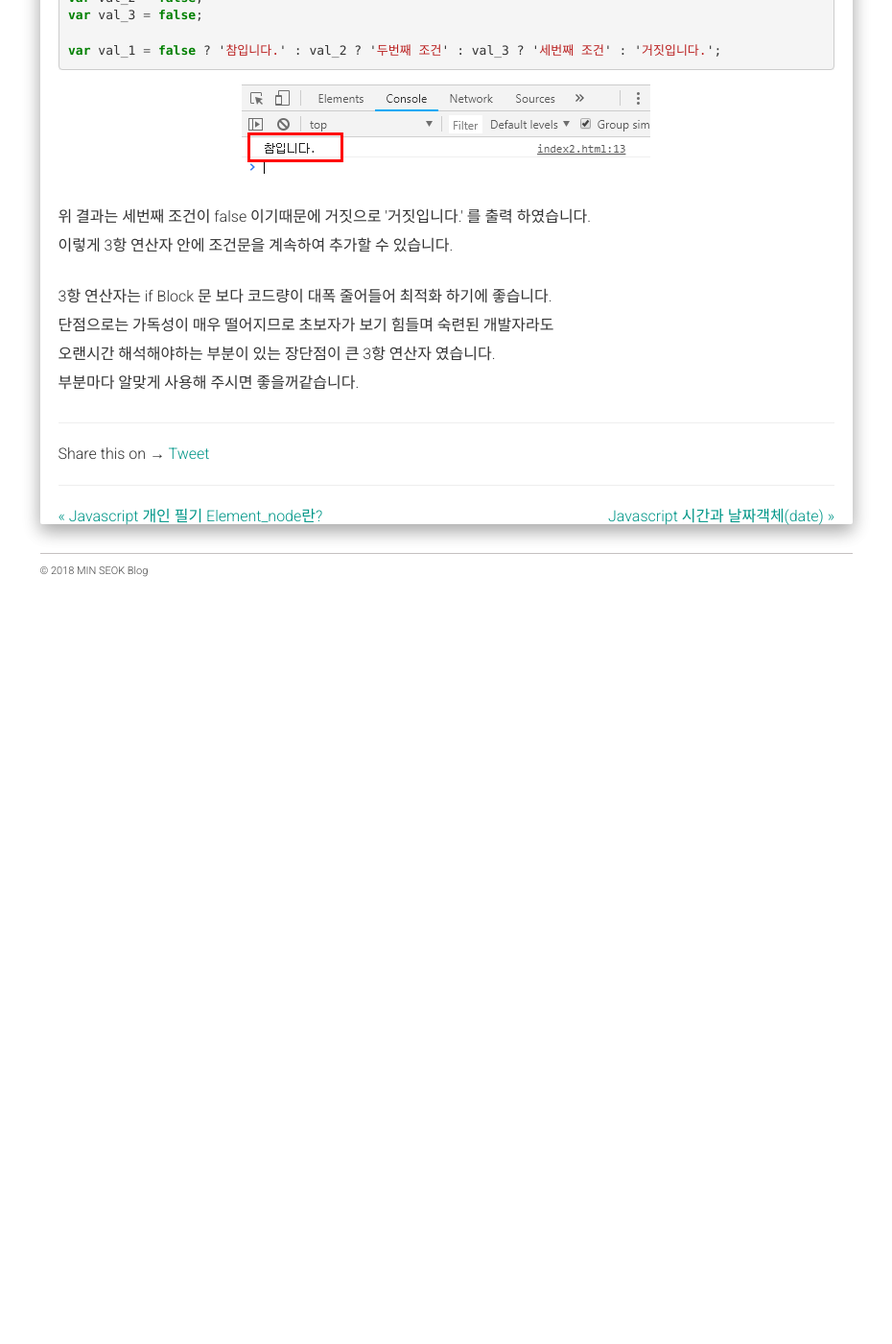
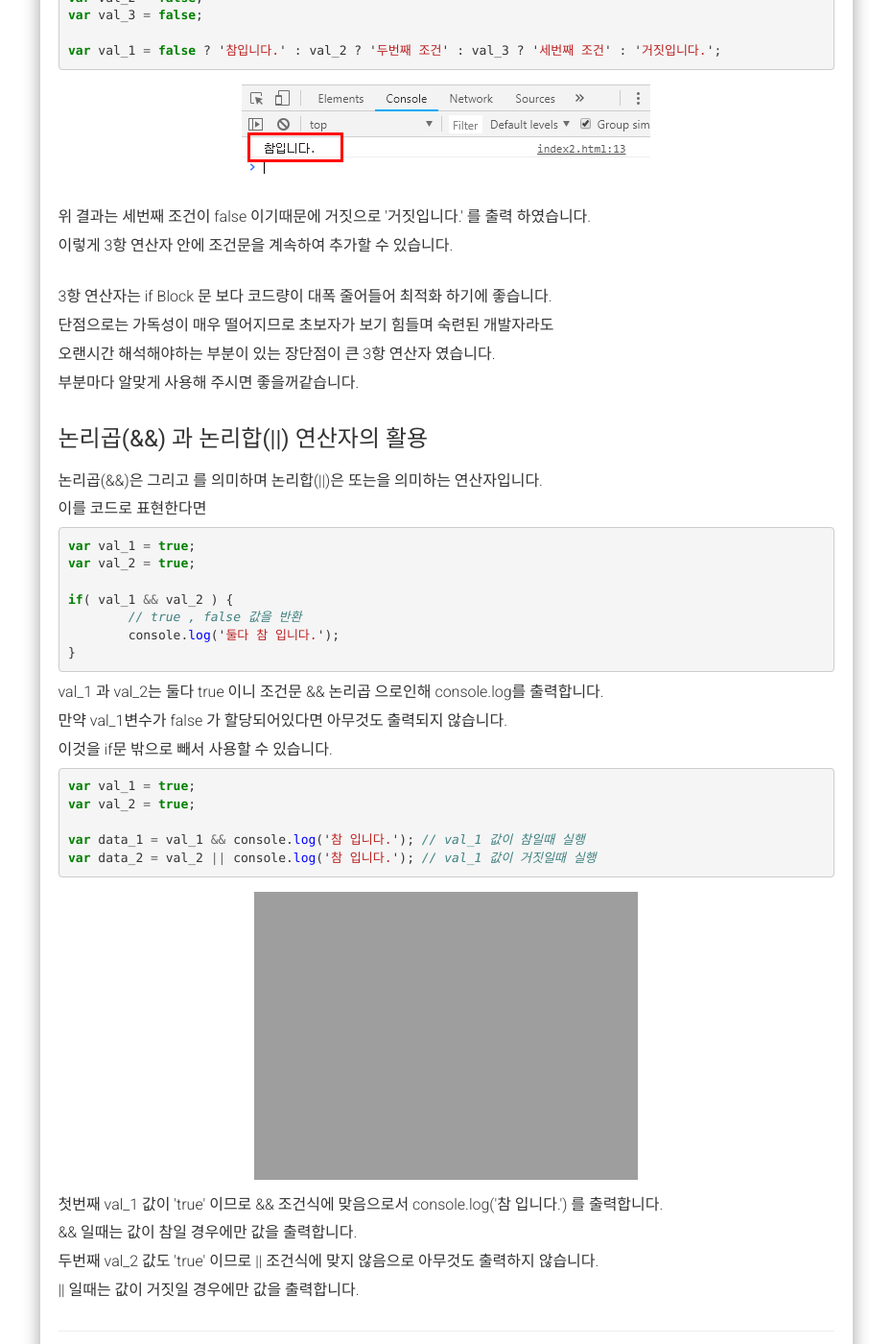
Before and after one commit to alalstjr/promote.github.io, a Jekyll site: the page built from _posts/2018-09-06-JavaScript 조건문의 종류 (switch문 or 3항 연산자).md, in a window 1280 px wide and 1400 px high, scrolled down 3762 px. Shown: the whole window at 96% size, without its empty margins (321-1251 px from the left). Built offline with Jekyll 4.4.1, drawn with Linux system fonts in a browser that asks for light colours; nearby versions of some CDN libraries; our own code applies the rules of GitHub Pages for plain Markdown files; comment, search, counter and statistics services are not loaded; before the commit the page ends 4392 px from its top, so only the background shows below that.

Commit message:
Update 2018-09-06-JavaScript 조건문의 종류 (switch문 or 3항 연산자).md

```diff
--- a/_posts/2018-09-06-JavaScript 조건문의 종류 (switch문 or 3항 연산자).md
+++ b/_posts/2018-09-06-JavaScript 조건문의 종류 (switch문 or 3항 연산자).md
@@ -172,3 +172,36 @@ var val_1 = false ? '참입니다.' : val_2 ? '두번째 조건' : val_3 ? '세
 	<p>오랜시간 해석해야하는 부분이 있는 장단점이 큰 3항 연산자 였습니다.</p>
 	<p>부분마다 알맞게 사용해 주시면 좋을꺼같습니다.</p>
 </div>
+
+<div class="box">
+	<div class="small-title">논리곱(&&) 과 논리합(||) 연산자의 활용</div>
+	<p>논리곱(&&)은 그리고 를 의미하며 논리합(||)은 또는을 의미하는 연산자입니다.</p>
+	<p>이를 코드로 표현한다면</p>
+{% highlight javascript %}
+var val_1 = true;
+var val_2 = true;
+
+if( val_1 && val_2 ) {
+	// true , false 값을 반환
+	console.log('둘다 참 입니다.');
+}
+{% endhighlight %}
+	<p>val_1 과 val_2는 둘다 true 이니 조건문 && 논리곱 으로인해 console.log를 출력합니다.</p>
+	<p>만약 val_1변수가 false 가 할당되어있다면 아무것도 출력되지 않습니다.</p>
+	<p>이것을 if문 밖으로 빼서 사용할 수 있습니다.</p>
+{% highlight javascript %}
+var val_1 = true;
+var val_2 = true;
+
+var data_1 = val_1 && console.log('참 입니다.'); // val_1 값이 참일때 실행
+var data_2 = val_2 || console.log('참 입니다.'); // val_1 값이 거짓일때 실행
+{% endhighlight %}
+<div class="img-box">
+  <img src="{{ site.baseurl }}/static/img/post/2018-09-01-6.png" alt="자바스크립트 출력확인" />
+</div>
+<p>첫번째 val_1 값이 'true' 이므로 && 조건식에 맞음으로서 console.log('참 입니다.') 를 출력합니다.</p>
+<p>&& 일때는 값이 참일 경우에만 값을 출력합니다.</p>
+<p>두번째 val_2 값도 'true' 이므로 || 조건식에 맞지 않음으로 아무것도 출력하지 않습니다.</p>
+<p>|| 일때는 값이 거짓일 경우에만 값을 출력합니다.</p>
+
+</div>
```
